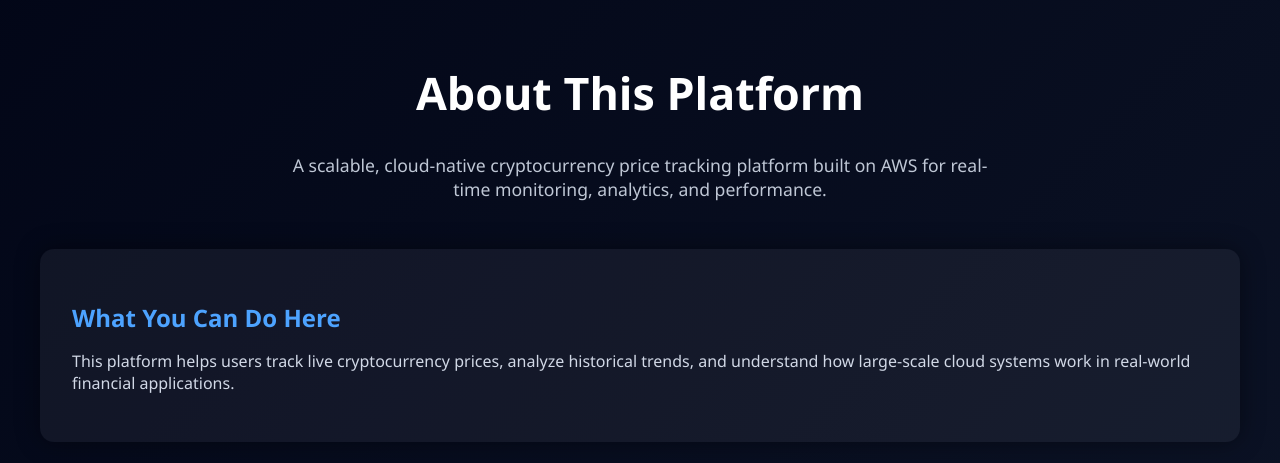
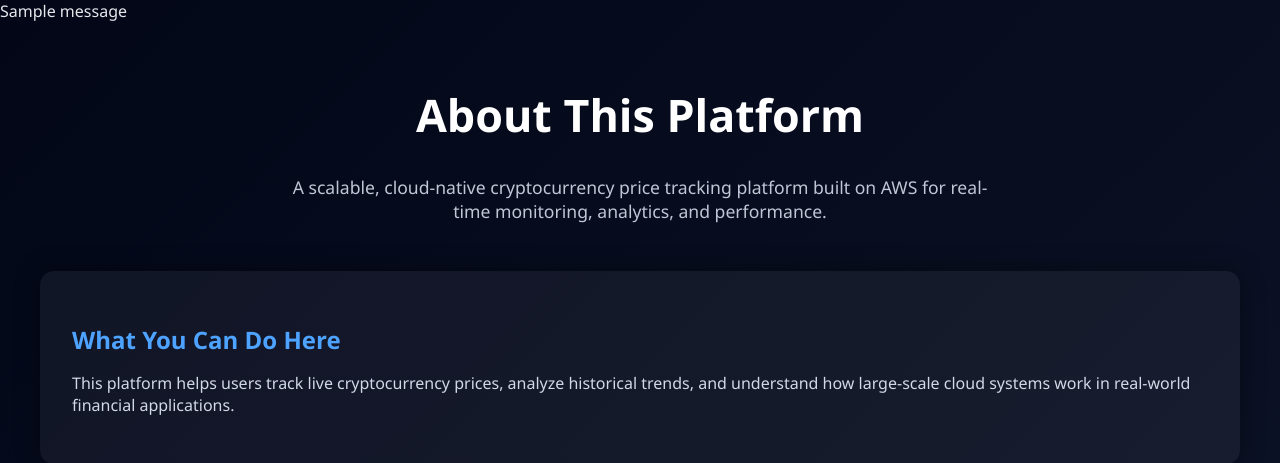
Before and after one commit to Siddhika21-ai/AWS-CRYPTO-TRACKER, a Flask app: page /about in a window 1280 px wide. Shown: the part 73-536 px from the top of the page. Run offline with Flask 3, Linux system fonts and the light colour scheme; one stand-in notice (Sample message) is shown.

Commit message:
Update base.html

```diff
--- a/templates/base.html
+++ b/templates/base.html
@@ -42,6 +42,18 @@
     </div>
 </nav>
 
+<!-- FLASH MESSAGES -->
+{% with messages = get_flashed_messages(with_categories=true) %}
+  {% if messages %}
+    <div class="flash-container">
+      {% for category, message in messages %}
+        <div class="flash flash-{{ category }}">
+          {{ message }}
+        </div>
+      {% endfor %}
+    </div>
+  {% endif %}
+{% endwith %}
 
 
 <!-- CONTENT -->
```
